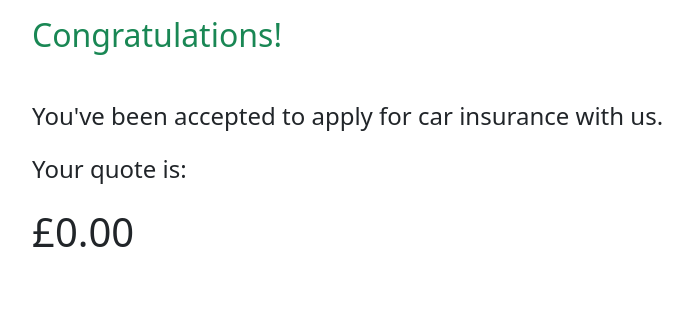
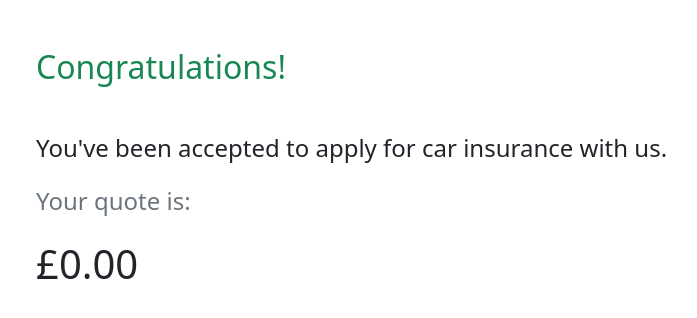
Before and after one commit to gabrielrowan/carInsuranceAppMVC, a PHP site: page /templates/generateQuotePage.phtml in a window 1280 px wide. Shown: the top 318 px of the page, without its empty margins (50-747 px from the left). Run offline with PHP 8.4, Linux system fonts and the light colour scheme; the template is opened without the code that fills it, so the values that code supplies are empty.

Commit message:
made layout of generateQuotePage clearer

```diff
--- a/templates/generateQuotePage.phtml
+++ b/templates/generateQuotePage.phtml
@@ -8,10 +8,10 @@
     <title>Quote Generated</title>
 </head>
 <body>
-<div class="container py-3">
+<div class="container pt-5 px-3">
     <h2 class="mb-5 text-success">Congratulations!</h2><h4 class="mb-4">You've been accepted to apply for car insurance
         with us.</h4>
-    <h4 class="mb-4">Your quote is:</h4>
+    <h4 class="mb-4 text-muted">Your quote is:</h4>
     <h1 class="mb-4">
         <?= "£" . number_format($quoteValue, 2); ?>
     </h1>
```
